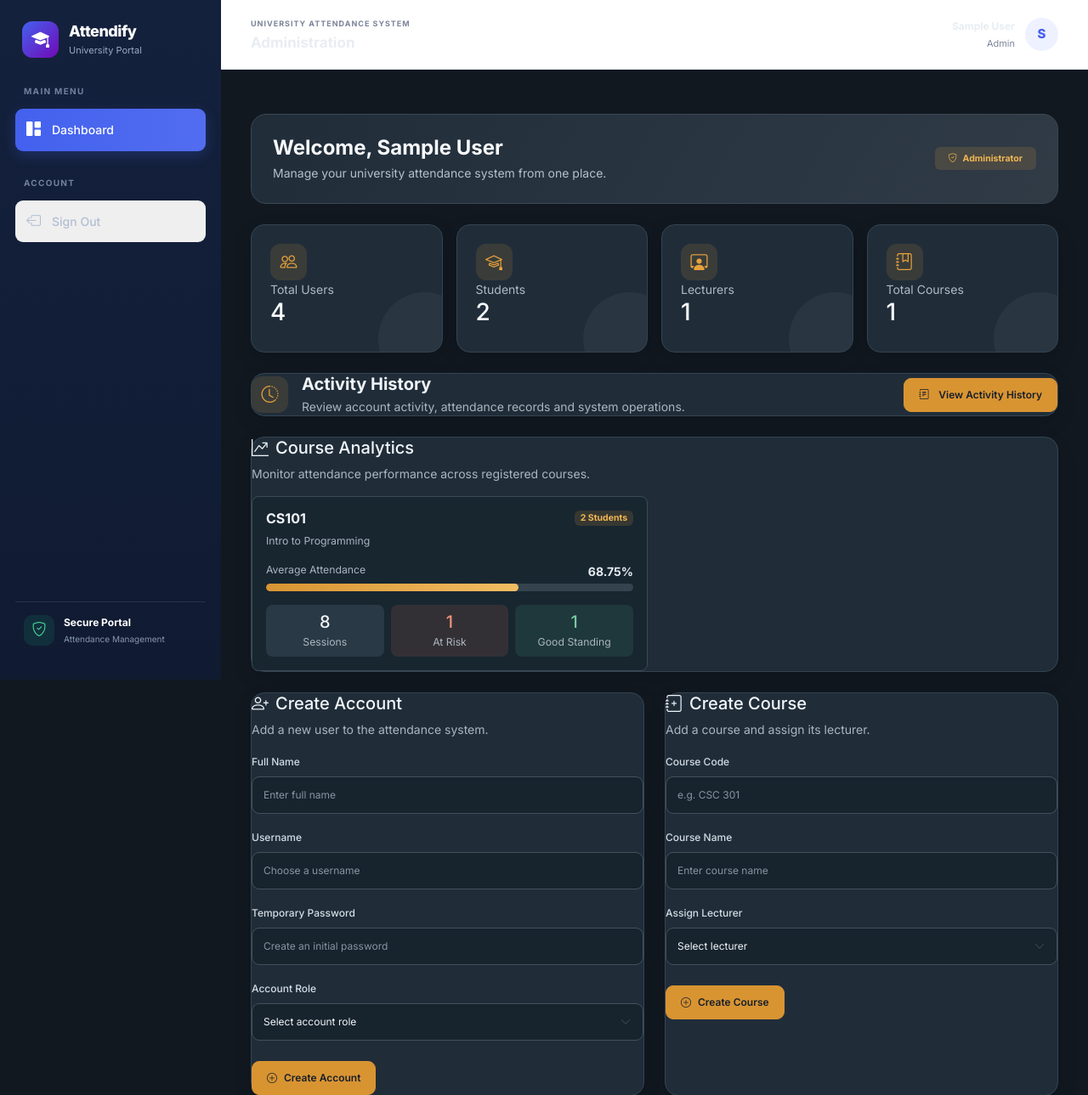
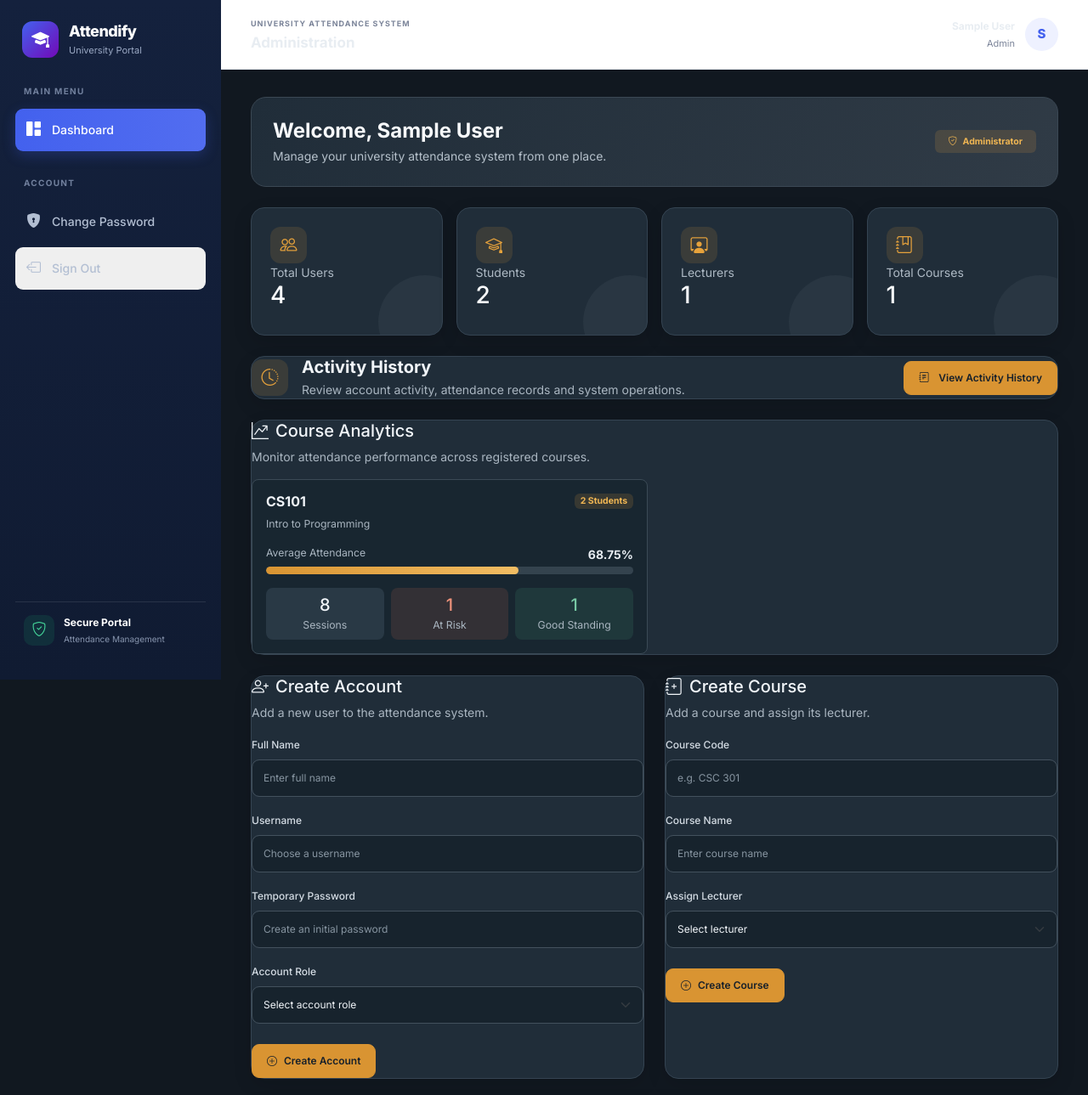
Before and after one commit to harizonelopez/Attendify, a Flask app: page /admin/ in a window 1280 px wide. Shown: the top 1289 px of the page at 85% size. Run offline with Flask 3, Linux system fonts and the light colour scheme; the visitor is signed in with stand-in values (Sample User, id 1); data comes from the database, SQL or seed files in the repository; one stand-in notice (Sample message) is shown.

Commit message:
Add the update pswd url link

```diff
--- a/app/templates/base.html
+++ b/app/templates/base.html
@@ -22,6 +22,18 @@
 </head>
 
 <body>
+    <!-- Global Flash Messages -->
+    {% with messages = get_flashed_messages(with_categories=true) %}
+        {% if messages %}
+            <div class="global-flash-container">
+                {% for category, message in messages %}
+                    <div class="alert alert-{{ category }} fade show" role="alert">
+                        {{ message }}
+                    </div>
+                {% endfor %}
+            </div>
+        {% endif %}
+    {% endwith %}
     {% if session.get("user_id") %}
     <div class="app-layout">
         <!-- Sidebar -->
@@ -79,9 +91,13 @@
             <div class="sidebar-section">
                 <span class="sidebar-label">ACCOUNT</span>
                 <nav class="sidebar-nav">
+                    <a href="{{ url_for('auth.change_password') }}" class="sidebar-link">
+                        <i class="bi bi-shield-lock-fill"></i>
+                        <span>Change Password</span>
+                    </a>
+
                     <form action="{{ url_for('auth.logout') }}" method="POST">
-                        <button type="submit"
-                                class="sidebar-link logout-link w-100 text-start border-0">
+                        <button type="submit" class="sidebar-link logout-link w-100 text-start border-0">
                             <i class="bi bi-box-arrow-left"></i>
                             <span>Sign Out</span>
                         </button>
@@ -144,25 +160,6 @@
 
             <!-- Page content -->
             <main class="page-content">
-                <!-- Flash messages -->
-                {% with messages = get_flashed_messages(with_categories=true) %}
-                    {% if messages %}
-                        <div class="flash-container">
-                            {% for category, message in messages %}
-                                <div class="alert alert-{{ category }} alert-dismissible fade show"
-                                     role="alert">
-                                     {{ message }}
-                                    <button type="button"
-                                            class="btn-close"
-                                            data-bs-dismiss="alert"
-                                            aria-label="Close">
-                                    </button>
-                                </div>
-                            {% endfor %}
-                        </div>
-                    {% endif %}
-                {% endwith %}
-
                 {% block content %}{% endblock %}
             </main>
 
```
